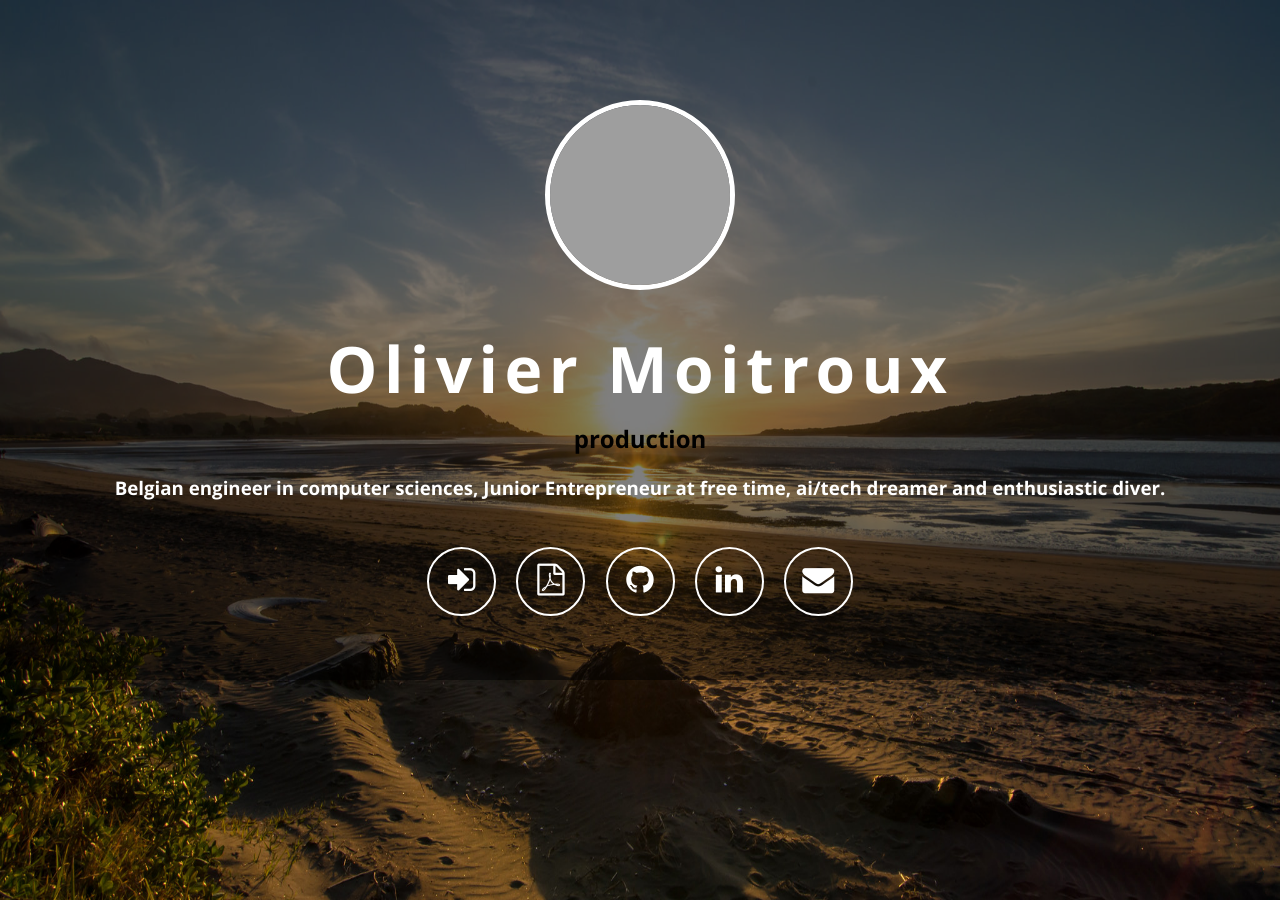
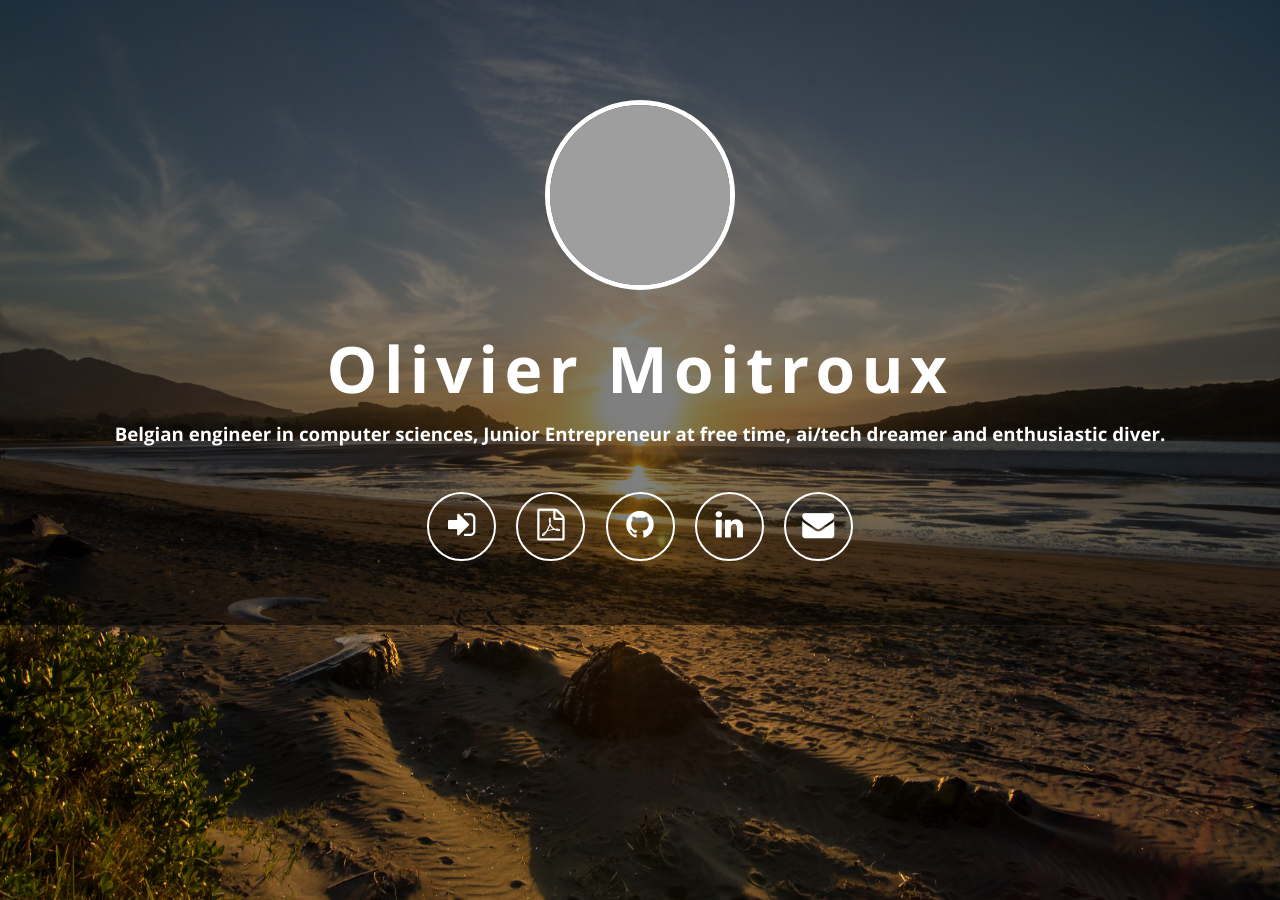
Before and after one commit to PulverDuglas/PulverDuglas.github.io, a Jekyll site: the page built from index.html, in a window 1280 px wide. Built offline with Jekyll 4.4.1, drawn with Linux system fonts in a browser that asks for light colours; nearby versions of some CDN libraries; grey boxes are pictures that could not be loaded.

Commit message:
remove jekyll env

```diff
--- a/index.html
+++ b/index.html
@@ -15,7 +15,6 @@ layout: welcome
     {% endif %}
 
     <h1>{{ site.name }}</h1>
-    <h2>{{jekyll.environment}}</h2>
     <h3>{{ site.description }}</h3>
 
     <!-- See https://fontawesome.bootstrapcheatsheets.com/ for which icons to choose -->
```
